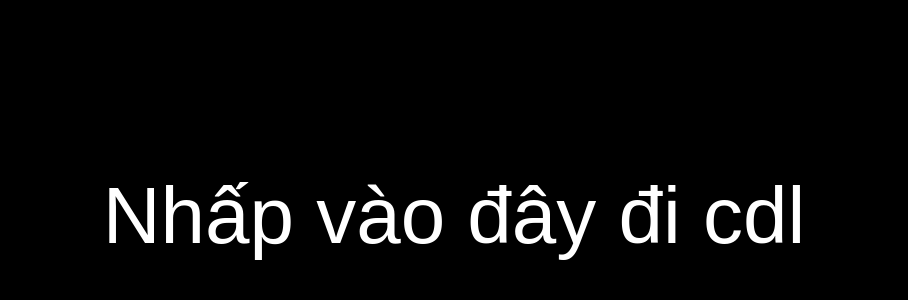
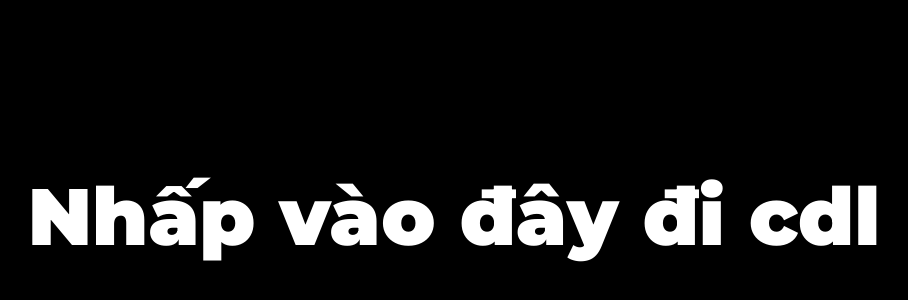
Before and after one commit to raydzai/tprojekt, a website: page html/index.html in a window 1280 px wide. Shown: the part 184-484 px from the top of the page, without its empty margins (186-1094 px from the left). Drawn offline with Linux system fonts and the light colour scheme.

Commit message:
Add Google Fonts preconnect and Montserrat stylesheet to enhance typography

```diff
--- a/html/index.html
+++ b/html/index.html
@@ -5,6 +5,9 @@
     <meta name="viewport" content="width=device-width, initial-scale=1.0">
     <title>?</title>
     <link rel="stylesheet" href="../css/index.css">
+    <link rel="preconnect" href="https://fonts.googleapis.com">
+    <link rel="preconnect" href="https://fonts.gstatic.com" crossorigin>
+    <link href="https://fonts.googleapis.com/css2?family=Montserrat:ital,wght@0,900;1,900&display=swap" rel="stylesheet">
 </head>
 <body>
     <div class="container">
```
